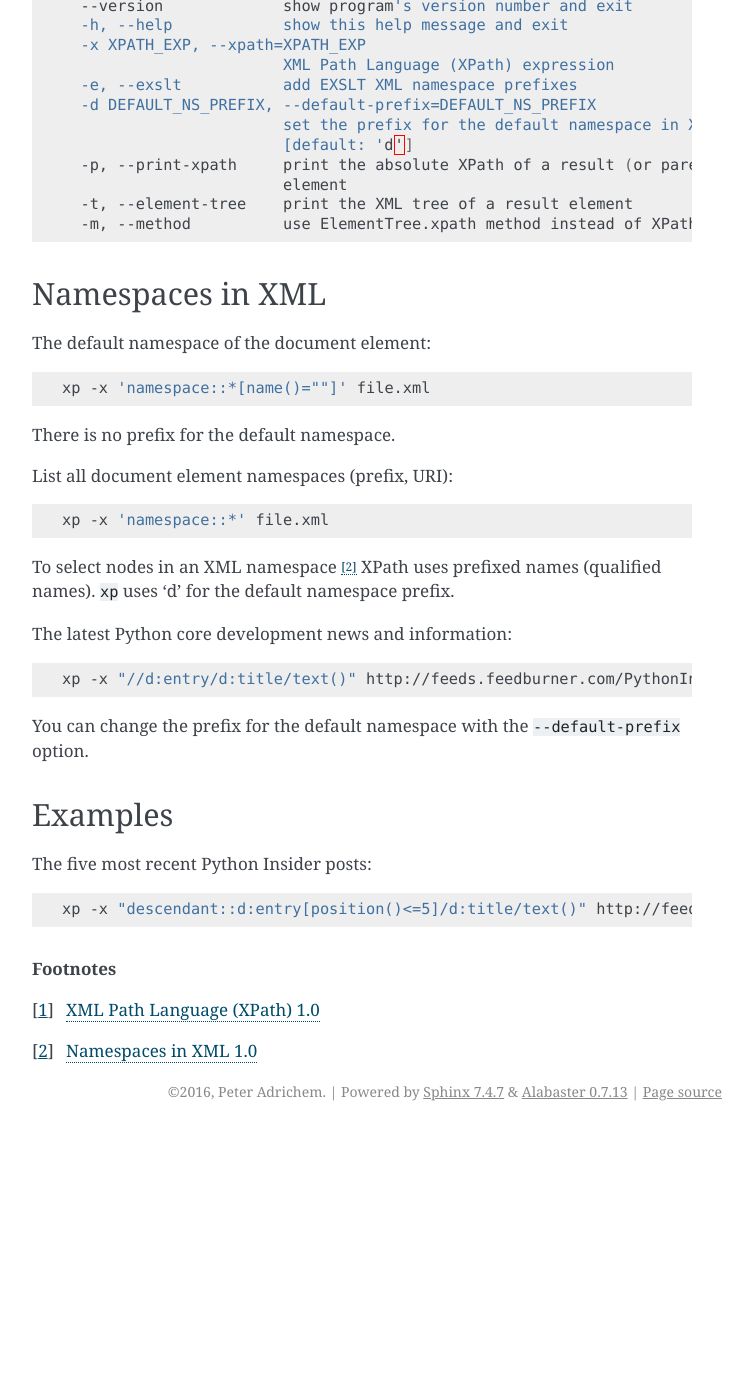
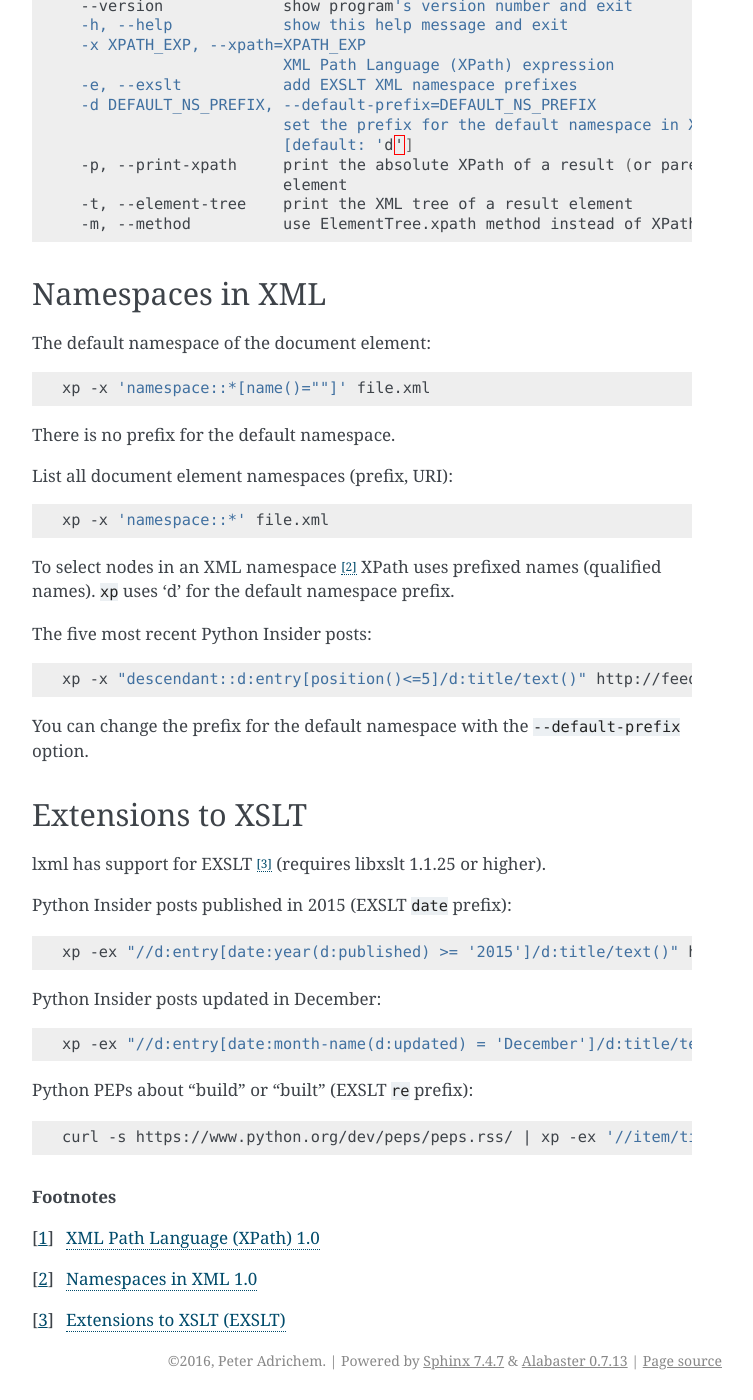
Before and after one commit to peteradrichem/Xul, a Sphinx documentation site: the page built from docs/xp.rst, in a window 1280 px wide and 1400 px high, scrolled down 500 px. Shown: the whole window, without its empty margins (388-1141 px from the left). Built offline with Sphinx 7.4.7, drawn with Linux system fonts in a browser that asks for light colours; before the commit the page ends 1631 px from its top, so only the background shows below that; some of the changed text lies outside the part shown.

Commit message:
Extensions to XSLT (EXSLT) documentation

```diff
--- a/docs/xp.rst
+++ b/docs/xp.rst
@@ -66,25 +66,44 @@ List all document element namespaces (prefix, URI):
 To select nodes in an XML namespace [#]_ XPath uses prefixed names (qualified names).
 ``xp`` uses 'd' for the default namespace prefix.
 
-The latest Python core development news and information:
-
-.. code:: bash
-
-   xp -x "//d:entry/d:title/text()" http://feeds.feedburner.com/PythonInsider
-
-You can change the prefix for the default namespace with the ``--default-prefix`` option.
-
-Examples
---------
-
 The five most recent Python Insider posts:
 
 .. code:: bash
 
    xp -x "descendant::d:entry[position()<=5]/d:title/text()" http://feeds.feedburner.com/PythonInsider
 
+You can change the prefix for the default namespace with the ``--default-prefix`` option.
+
+Extensions to XSLT
+------------------
+
+.. index::
+   single: EXSLT
+   single: Extensions to XSLT
+
+lxml has support for EXSLT [#]_ (requires libxslt 1.1.25 or higher).
+
+Python Insider posts published in 2015 (EXSLT ``date`` prefix):
+
+.. code:: bash
+
+   xp -ex "//d:entry[date:year(d:published) >= '2015']/d:title/text()" http://feeds.feedburner.com/PythonInsider
+
+Python Insider posts updated in December:
+
+.. code:: bash
+
+   xp -ex "//d:entry[date:month-name(d:updated) = 'December']/d:title/text()" http://feeds.feedburner.com/PythonInsider
+
+Python PEPs about "build" or "built" (EXSLT ``re`` prefix):
+
+.. code:: bash
+
+   curl -s https://www.python.org/dev/peps/peps.rss/ | xp -ex '//item/title/text()[re:match(., "buil(d|t)", "i")]'
+
 
 .. rubric:: Footnotes
 
 .. [#] `XML Path Language (XPath) 1.0 <http://www.w3.org/TR/xpath>`_
 .. [#] `Namespaces in XML 1.0 <http://www.w3.org/TR/xml-names/>`_
+.. [#] `Extensions to XSLT (EXSLT) <http://exslt.org/>`_
```
